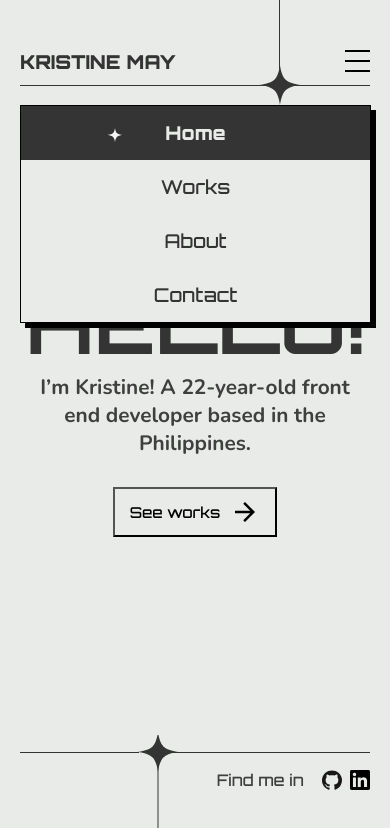
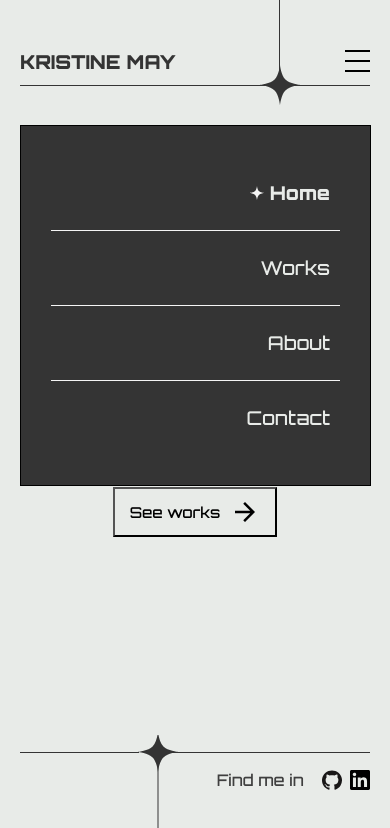
Before and after one commit to sn-tin/frontendkristine, a React (Create React App) app: page / in a window 390 px wide. Both pictures are taken after a click on the element 357 px from the left and 62 px from the top of the page. Shown: the top 828 px of the page. Built offline with nearby package versions, Linux system fonts and the light colour scheme.

Commit message:
Change style for nav menu in small screens

```diff
--- a/src/components/Navbar/Navbar.js
+++ b/src/components/Navbar/Navbar.js
@@ -49,7 +49,7 @@ const Navbar = () => {
             <SmallScreenNav style={{
                 display: showNav ? "flex" : "none",
             }}>
-                    <NavLink to="/" className='active'>Home</NavLink>
+                    <NavLink to="/" className={isActive ? "active" : null}>Home</NavLink>
                     <NavLink to="/works" className={isActive ? "active" : null} onClick={hideNavMenu}>Works</NavLink>
                     <NavLink to="/about" className={isActive ? "active" : null} onClick={hideNavMenu}>About</NavLink>
                     <NavLink to="/contact" className={isActive ? "active" : null} onClick={hideNavMenu}>Contact</NavLink>
--- a/src/components/Navbar/Navbar.style.js
+++ b/src/components/Navbar/Navbar.style.js
@@ -4,8 +4,6 @@ import lightStar from '../../assets/light-star.svg'
 import { theme, devices } from "../../styles.js"
 
 const StyledNavbar = styled.div`
-    /* width: 100%;
-    max-width: 1216px; */
     display: flex;
     justify-content: space-between;
     align-content: center;
@@ -44,26 +42,33 @@ const SmallScreenNav = styled.div`
     width: 90%;
     border: 1px solid #000000;
     text-align: center;
-    background-color: ${theme.colors.grayishWhite};
-    box-shadow: 5px 5px #000000;
+    background-color: ${theme.colors.dark};
+    margin: 20px auto 30px;
+    padding: 30px 0;
     position: absolute;
     z-index: 1;
     a, a:active, a:visited {
-        color: ${theme.colors.dark};
+        color: ${theme.colors.grayishWhite};
         font: ${theme.fontWeights.medium} 19px ${theme.heading.fontFam};
+        text-align: right;
         text-decoration: none;
-        padding: 15px 0;
+        padding: 25px 10px;
+        margin: 0 30px;
+        &:not(:last-of-type){
+        border-bottom: 1px solid #f5f5f5;
+    }
         &.active {
             color: ${theme.colors.grayishWhite};
             background-color: ${theme.colors.dark};
             font-weight: ${theme.fontWeights.extraBold};
             position: relative;
-            &:before {
+            &::before {
                 content: url(${lightStar});
-                position: absolute;
+                /* position: absolute;
                 top: 40%;
-                left: 25%;
+                right: 5rem; */
                 zoom: 20%;
+                margin-right: 30px;
             }
         }
     }
```
